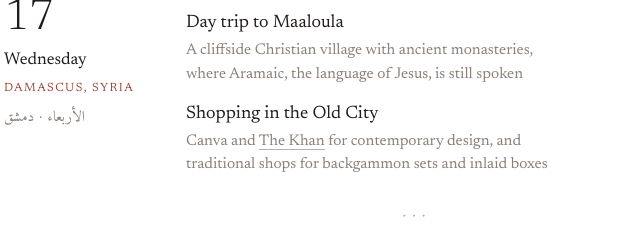
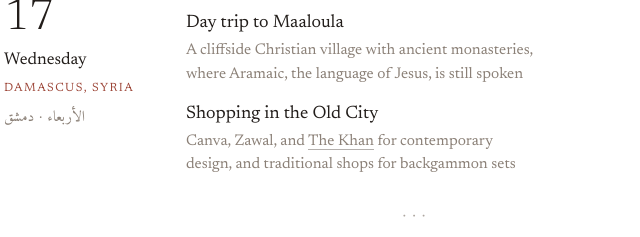
Before and after one commit to RoseSamarFarah/syriatrek, a plain HTML site: page docs/index.html in a window 1280 px wide. Shown: the part 5879-6116 px from the top of the page, 226-866 px from the left. Drawn offline with Linux system fonts and the light colour scheme.

Commit message:
Add Zawal to shopping
Co-Authored-By: Claude Opus 5.5 <noreply@anthropic.com>
Claude-Session: https://claude.ai/code/session_0151Dmyw8m2x8Sbo9iQ5qWj4

```diff
--- a/docs/index.html
+++ b/docs/index.html
@@ -280,7 +280,7 @@ figure.pf,figure.kf{margin:0}
     <li class="day fade"><div class="when"><b>14</b><span>Sunday</span><em>Damascus, Syria</em><i class="ar" lang="ar">الأحد · دمشق</i></div><ul><li class="has"><div class="it-row"><span>Drive to Damascus</span></div><div class="detail" id="d14-0"><div class="inner">Over Mount Lebanon and through the Bekaa Valley</div></div></li><li class="has"><div class="it-row"><span>Lunch and a first walk through the Old City</span></div><div class="detail" id="d14-1b"><div class="inner">An architectural tour of traditional Damascene homes</div></div></li><li class="has"><div class="it-row"><span>Dinner at the home of Lina Attar Ajami</span></div><div class="detail" id="d14-2"><div class="inner">Syrian art collector and patron Lina Attar Ajami hosts us at her home, recently featured in Architectural Digest, and speaks to us about Syria's art scene<a class="mini" href="https://www.architecturaldigest.in/story/inside-a-beautifully-restored-19th-century-damascus-home/" target="_blank" rel="noopener"><img loading="lazy" decoding="async" src="img/salon.jpg" alt=""><span><small>Architectural Digest</small>Inside a beautifully restored 19th-century Damascus home</span></a></div></div></li></ul></li>
     <li class="day fade"><div class="when"><b>15</b><span>Monday</span><em>Damascus, Syria</em><i class="ar" lang="ar">الإثنين · دمشق</i></div><ul><li class="has"><div class="it-row"><span>Coffee at <a href="https://inyourpocket.com/syria/damascus/venues/al-manhal-bookstore-bakery" target="_blank" rel="noopener">Al Manhal Bakery &amp; Books</a></span></div><div class="detail" id="d15-0"><div class="inner">A new bakery, library, and cultural space on Straight Street</div></div></li><li class="has"><div class="it-row"><span>Al-Hamidiyeh Souq and <a href="https://en.wikipedia.org/wiki/Khan_As%27ad_Pasha" target="_blank" rel="noopener">Khan As'ad Pasha</a></span></div><div class="detail" id="d15-1"><div class="inner">The great market and an 18th-century inn</div></div></li><li class="has"><div class="it-row"><span>Visit to a leading Syrian startup</span></div><div class="detail" id="d15-2"><div class="inner">Time with the founders at their headquarters</div></div></li><li class="has"><div class="it-row"><span>Dinner at <a href="https://goo.gl/maps/1hY18yLBEEQkXD7A7" target="_blank" rel="noopener">Jazeel</a></span></div><div class="detail" id="d15-3"><div class="inner">Traditional Syrian cooking in Abu Rummaneh</div></div></li></ul></li>
     <li class="day fade"><div class="when"><b>16</b><span>Tuesday</span><em>Damascus, Syria</em><i class="ar" lang="ar">الثلاثاء · دمشق</i></div><ul><li class="has"><div class="it-row"><span>Visit <a href="https://en.wikipedia.org/wiki/House_of_Saint_Ananias" target="_blank" rel="noopener">Hanania Church</a></span></div><div class="detail" id="d16-0"><div class="inner">The underground chapel where Saint Paul was baptized, according to tradition</div></div></li><li class="has"><div class="it-row"><span>Visit the <a href="https://www.instagram.com/jonisulamen3/" target="_blank" rel="noopener">Mosaic Brothers</a> workshop</span></div><div class="detail" id="d16-w"><div class="inner">A fourth-generation family workshop where wood and mother-of-pearl are inlaid by hand</div></div></li><li class="has"><div class="it-row"><span>Visit the <a href="https://en.wikipedia.org/wiki/Umayyad_Mosque" target="_blank" rel="noopener">Umayyad Mosque</a></span></div><div class="detail" id="d16-m"><div class="inner">One of the oldest and grandest mosques in the world, built in 715 on the site of a Roman temple and a Byzantine church</div></div></li><li class="has"><div class="it-row"><span>Meetings with policymakers</span></div><div class="detail" id="d16-0"><div class="inner">On reconstruction and the road ahead for Syria</div></div></li></ul></li>
-    <li class="day fade"><div class="when"><b>17</b><span>Wednesday</span><em>Damascus, Syria</em><i class="ar" lang="ar">الأربعاء · دمشق</i></div><ul><li class="has"><div class="it-row"><span>Day trip to Maaloula</span></div><div class="detail" id="d17-0"><div class="inner">A cliffside Christian village with ancient monasteries, where Aramaic, the language of Jesus, is still spoken</div></div></li><li class="has"><div class="it-row"><span>Shopping in the Old City</span></div><div class="detail" id="d17-2"><div class="inner">Canva and <a href="https://inyourpocket.com/syria/damascus/venues/the-khan-store" target="_blank" rel="noopener">The Khan</a> for contemporary design, and traditional shops for backgammon sets and inlaid boxes</div></div></li></ul></li>
+    <li class="day fade"><div class="when"><b>17</b><span>Wednesday</span><em>Damascus, Syria</em><i class="ar" lang="ar">الأربعاء · دمشق</i></div><ul><li class="has"><div class="it-row"><span>Day trip to Maaloula</span></div><div class="detail" id="d17-0"><div class="inner">A cliffside Christian village with ancient monasteries, where Aramaic, the language of Jesus, is still spoken</div></div></li><li class="has"><div class="it-row"><span>Shopping in the Old City</span></div><div class="detail" id="d17-2"><div class="inner">Canva, Zawal, and <a href="https://inyourpocket.com/syria/damascus/venues/the-khan-store" target="_blank" rel="noopener">The Khan</a> for contemporary design, and traditional shops for backgammon sets</div></div></li></ul></li>
     <li class="day fade"><div class="when"><b>18</b><span>Thursday</span><em>Beirut, Lebanon</em><i class="ar" lang="ar">الخميس · بيروت</i></div><ul><li><div class="it-row"><span>Drive back to Beirut</span></div></li><li class="has"><div class="it-row"><span>Late lunch at <a href="https://kanz.com.lb/" target="_blank" rel="noopener">Beit Kanz</a></span></div><div class="detail" id="d18-1"><div class="inner">A restored heritage house on Sursock Street</div></div></li><li class="has"><div class="it-row"><span>Afternoon in Gemmayze and Mar Mikhael</span></div><div class="detail" id="d18-2"><div class="inner">Galleries, design shops, and coffee</div></div></li><li><div class="it-row"><span>Farewell dinner</span></div></li></ul></li>
     <li class="day fade"><div class="when"><b>19</b><span>Friday</span><em>Beirut, Lebanon</em><i class="ar" lang="ar">الجمعة · بيروت</i></div><ul><li><div class="it-row"><span>Departure</span></div></li></ul></li>
   </ol>
```
